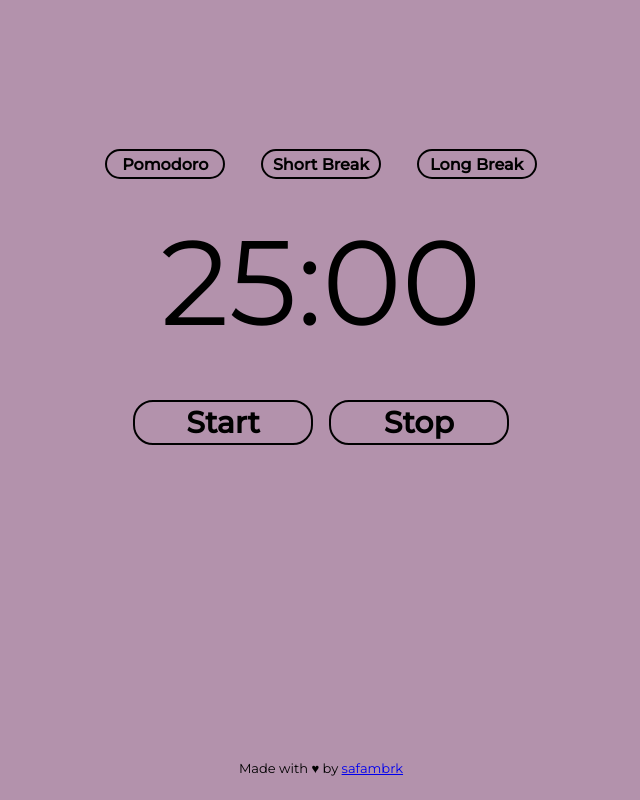
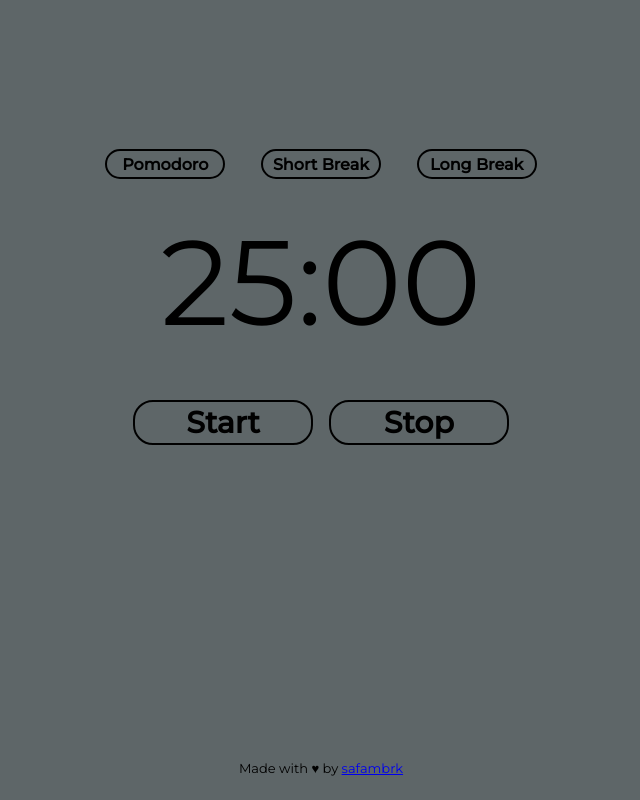
Before and after one commit to safambrk/Pomodoro, a plain HTML site: page index.html in a window 1280 px wide. Shown: the whole page, without its empty margins (319-959 px from the left). Drawn offline with Linux system fonts and the light colour scheme.

Commit message:
change bg colors

```diff
--- a/styles.css
+++ b/styles.css
@@ -1,5 +1,5 @@
 * {
-    background-color: #b392ac;
+    background-color: #5E6668;
     font-family: 'Montserrat', sans-serif;
     margin: 0;
     padding: 0;
```
